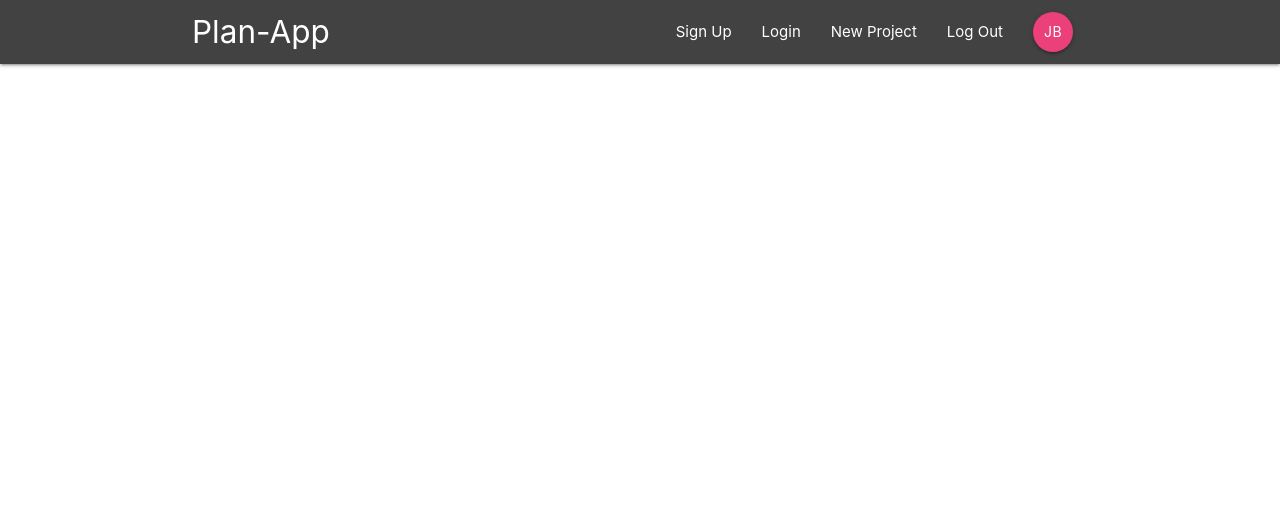
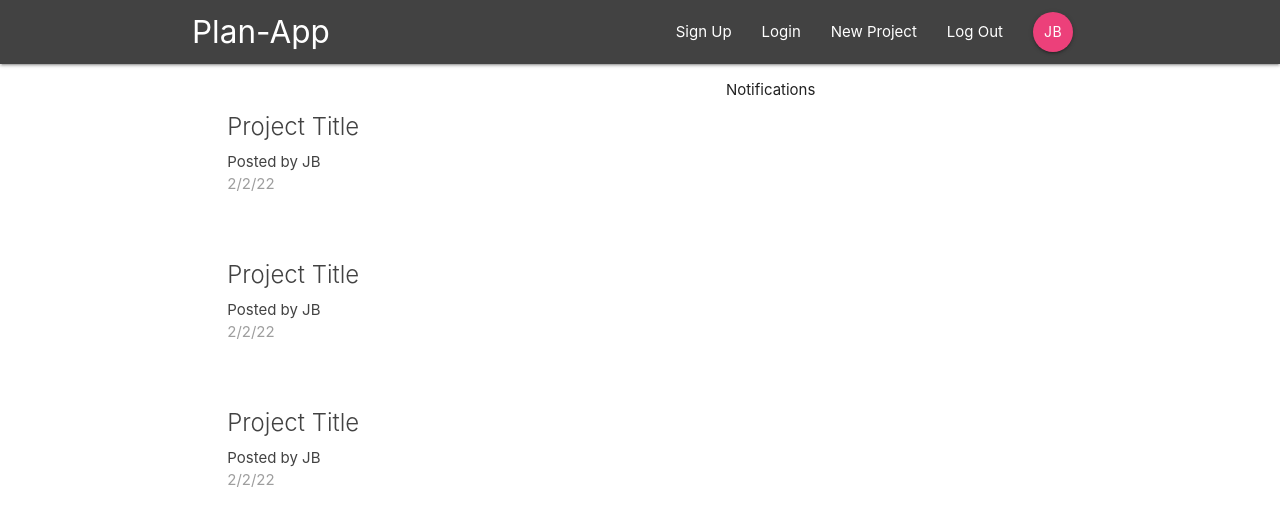
Before and after one commit to jonahBerlyne/plan-app, a React (Create React App) app: page / in a window 1280 px wide. Shown: the top 526 px of the page. Built offline with nearby package versions, Linux system fonts and the light colour scheme.

Commit message:
1130am 2/2/22 added dashboard

```diff
--- a/src/App.js
+++ b/src/App.js
@@ -1,13 +1,17 @@
 import React from 'react';
-import { BrowserRouter as Router } from 'react-router-dom';
+import { BrowserRouter as Router, Routes, Route } from 'react-router-dom';
 import NavBar from './Components/Layout/NavBar';
+import Dashboard from './Components/Dashboard/Dashboard';
 
 export default function App() {
   return (
     <Router>
-    <div className="App">
-      <NavBar/>
-    </div>
+      <div className="App">
+        <NavBar/>
+        <Routes>
+          <Route path="/" element={<Dashboard/>}/>
+        </Routes>
+      </div>
     </Router>
   );
 }
--- a/src/Components/Dashboard/Dashboard.js
+++ b/src/Components/Dashboard/Dashboard.js
@@ -0,0 +1,18 @@
+import React from 'react';
+import Notifications from './Notifications';
+import ProjectList from '../Projects/ProjectList';
+
+export default function Dashboard() {
+ return (
+  <div className='dashboard container'>
+   <div className='row'>
+    <div className='col s12 m6'>
+     <ProjectList />
+    </div>
+    <div className='col s12 m5 offset-m1'>
+     <Notifications />
+    </div>
+   </div>
+  </div>
+ );
+}
--- a/src/Components/Dashboard/Notifications.js
+++ b/src/Components/Dashboard/Notifications.js
@@ -0,0 +1,9 @@
+import React from 'react';
+
+export default function Notifications () {
+ return (
+  <div>
+   <p>Notifications</p>
+  </div>
+ );
+}
--- a/src/Components/Projects/ProjectList.js
+++ b/src/Components/Projects/ProjectList.js
@@ -0,0 +1,33 @@
+import React from 'react';
+
+export default function ProjectList () {
+ return (
+  <div className='project-list section'>
+
+   <div className='card z-depth-0 project-summary'>
+    <div className='card-content grey-text text-darken-3'>
+     <span className='card-title'>Project Title</span>
+     <p>Posted by JB</p>
+     <p className='grey-text'>2/2/22</p>
+    </div>
+   </div>
+
+   <div className='card z-depth-0 project-summary'>
+    <div className='card-content grey-text text-darken-3'>
+     <span className='card-title'>Project Title</span>
+     <p>Posted by JB</p>
+     <p className='grey-text'>2/2/22</p>
+    </div>
+   </div>
+
+   <div className='card z-depth-0 project-summary'>
+    <div className='card-content grey-text text-darken-3'>
+     <span className='card-title'>Project Title</span>
+     <p>Posted by JB</p>
+     <p className='grey-text'>2/2/22</p>
+    </div>
+   </div>
+
+  </div>
+ );
+}
```
